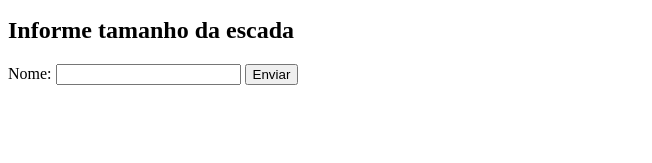
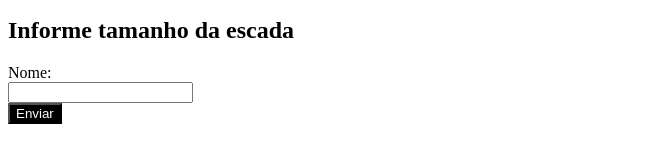
Before and after one commit to virto4/ESO, a plain HTML site: page uno/index.html in a window 1280 px wide. Shown: the part 225-388 px from the top of the page, without its empty margins (0-652 px from the left). Drawn offline with Linux system fonts and the light colour scheme.

Commit message:
Update index.html

```diff
--- a/uno/index.html
+++ b/uno/index.html
@@ -5,6 +5,7 @@
     <meta name="viewport" content="width=device-width, initial-scale=1.0" />
     <title>Uno</title>
     <link rel="stylesheet" href="index.css" />
+    <link rel="stylesheet" href="formBtn.css" />
   </head>
   <body>
     <h1>Fiat Uno</h1>
```
